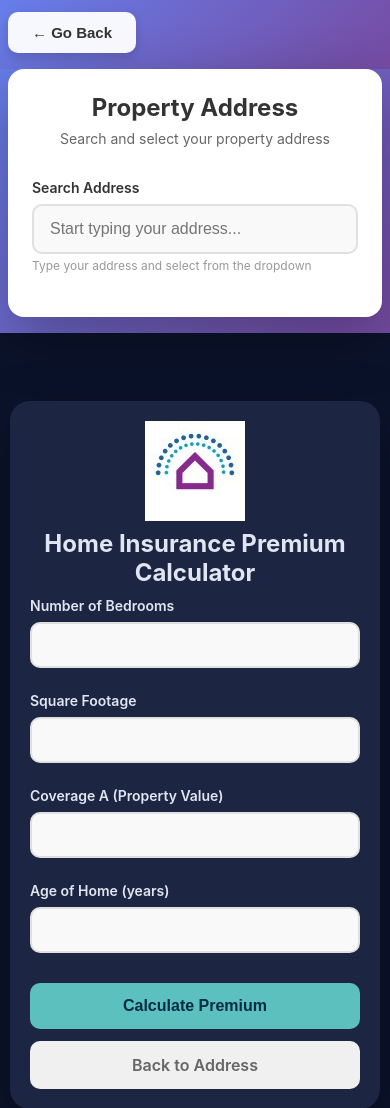
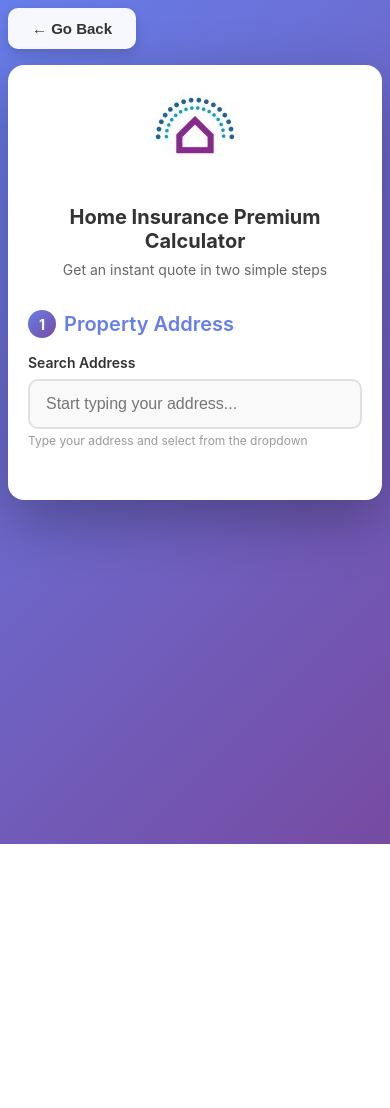
Before and after one commit to gabholli/premium-app-client-side, a website: page index.html in a window 390 px wide. Shown: the top 1108 px of the page. After the commit the page ends 844 px from the top, so only its background shows below. Drawn offline with Linux system fonts and the light colour scheme; some packages are replaced by stand-ins of ours.

Commit message:
Update index.html

```diff
--- a/index.html
+++ b/index.html
@@ -4,7 +4,7 @@
 <head>
     <meta charset="UTF-8">
     <meta name="viewport" content="width=device-width, initial-scale=1.0, maximum-scale=1.0, user-scalable=no">
-    <title>Address Form + Home Insurance Premium Calculator (SECURE)</title>
+    <title>Home Insurance Premium Calculator</title>
     <style>
         * {
             margin: 0;
@@ -14,17 +14,18 @@
 
         body {
             font-family: -apple-system, BlinkMacSystemFont, 'Segoe UI', Roboto, sans-serif;
-            background: #0b132b;
+            background: linear-gradient(135deg, #667eea 0%, #764ba2 100%);
             min-height: 100vh;
-            color: #e0e6f1;
+            padding: 1rem;
+            color: #333;
         }
 
         /* ========================================== */
         /* GO BACK BUTTON */
         /* ========================================== */
         .back-button-wrapper {
-            background: linear-gradient(135deg, #667eea 0%, #764ba2 100%);
-            padding: 1rem 1rem 0 1rem;
+            max-width: 700px;
+            margin: 0 auto 1rem auto;
         }
 
         .btn-go-back {
@@ -41,7 +42,6 @@
             gap: 8px;
             transition: all 0.3s ease;
             box-shadow: 0 4px 12px rgba(0, 0, 0, 0.15);
-            margin-bottom: 1rem;
         }
 
         .btn-go-back:hover {
@@ -55,16 +55,10 @@
         }
 
         /* ========================================== */
-        /* ADDRESS FORM SECTION - TOP */
+        /* MAIN CONTAINER */
         /* ========================================== */
-        .address-section {
-            width: 100%;
-            background: linear-gradient(135deg, #667eea 0%, #764ba2 100%);
-            padding: 0 1rem 2rem 1rem;
-        }
-
-        .address-container {
-            max-width: 600px;
+        .main-container {
+            max-width: 700px;
             margin: 0 auto;
             background: white;
             border-radius: 20px;
@@ -72,22 +66,57 @@
             box-shadow: 0 20px 60px rgba(0, 0, 0, 0.3);
         }
 
-        .address-title {
+        .header {
+            text-align: center;
+            margin-bottom: 2rem;
+        }
+
+        .logo-container {
+            margin-bottom: 1rem;
+        }
+
+        .main-title {
             font-size: clamp(1.5rem, 5vw, 2rem);
             font-weight: 700;
             color: #333;
             margin-bottom: 0.5rem;
-            text-align: center;
         }
 
-        .address-subtitle {
+        .subtitle {
             font-size: clamp(0.875rem, 3vw, 1rem);
             color: #666;
-            margin-bottom: 2rem;
-            text-align: center;
         }
 
-        /* Address Form Styles */
+        /* ========================================== */
+        /* ADDRESS SECTION */
+        /* ========================================== */
+        .section {
+            margin-bottom: 2rem;
+        }
+
+        .section-title {
+            font-size: 1.25rem;
+            font-weight: 600;
+            color: #667eea;
+            margin-bottom: 1rem;
+            display: flex;
+            align-items: center;
+            gap: 0.5rem;
+        }
+
+        .section-number {
+            display: inline-flex;
+            align-items: center;
+            justify-content: center;
+            width: 28px;
+            height: 28px;
+            background: linear-gradient(135deg, #667eea 0%, #764ba2 100%);
+            color: white;
+            border-radius: 50%;
+            font-size: 0.875rem;
+            font-weight: 700;
+        }
+
         .form-group {
             margin-bottom: 1.25rem;
         }
@@ -123,6 +152,34 @@
             box-shadow: 0 8px 24px rgba(0, 0, 0, 0.15);
             border: none;
             z-index: 9999 !important;
+        }
+
+        input[type="number"] {
+            width: 100%;
+            padding: 0.875rem 1rem;
+            border: 2px solid #e0e0e0;
+            border-radius: 10px;
+            font-size: max(16px, 1rem);
+            transition: all 0.3s ease;
+            background: #f9f9f9;
+            color: #333;
+        }
+
+        input[type="number"]:focus {
+            outline: none;
+            background: white;
+            box-shadow: 0 0 0 3px rgba(102, 126, 234, 0.1);
+            border-color: #667eea;
+        }
+
+        input[type="number"]:hover {
+            border-color: #c0c0c0;
+        }
+
+        .hint {
+            font-size: 0.75rem;
+            color: #999;
+            margin-top: 0.25rem;
         }
 
         .message {
@@ -161,132 +218,31 @@
         .success-message .address-preview {
             color: #666;
             font-size: 0.875rem;
-            margin-bottom: 0.5rem;
-        }
-
-        .success-message .redirect-notice {
-            color: #666;
-            font-size: 0.75rem;
-            font-style: italic;
-        }
-
-        .hint {
-            font-size: 0.75rem;
-            color: #999;
-            margin-top: 0.25rem;
         }
 
         /* ========================================== */
-        /* PREMIUM CALCULATOR SECTION - BOTTOM */
+        /* CALCULATOR SECTION */
         /* ========================================== */
-        .calculator-section {
-            min-height: 100vh;
-            padding: 20px;
-            display: flex;
-            align-items: center;
-            justify-content: center;
-        }
-
-        .calculator-container {
-            background: #1c2541;
-            border-radius: 20px;
-            box-shadow: 0 20px 60px rgba(0, 0, 0, 0.3);
-            max-width: 600px;
-            width: 100%;
-            padding: 40px;
-        }
-
-        .heading-container {
-            display: flex;
-            justify-content: center;
-            align-items: center;
-            margin-bottom: 1.5em;
-        }
-
-        .calculator-title {
-            margin-bottom: 10px;
-            font-size: 28px;
-            text-align: center;
-            color: #e0e6f1;
-        }
-
-        .subtitle {
-            text-align: center;
-            margin-bottom: 30px;
-            font-size: 14px;
-            color: #e0e6f1;
-        }
-
-        /* Address info display */
-        .address-info {
-            background: rgba(91, 192, 190, 0.1);
-            border: 2px solid #5bc0be;
-            border-radius: 10px;
-            padding: 1rem;
-            margin-bottom: 1.5rem;
+        .calculator-fields {
             display: none;
         }
 
-        .address-info.show {
+        .calculator-fields.show {
             display: block;
+            animation: slideIn 0.3s ease;
         }
 
-        .address-info-title {
-            font-size: 0.875rem;
-            font-weight: 600;
-            color: #5bc0be;
-            margin-bottom: 0.5rem;
+        .divider {
+            height: 2px;
+            background: linear-gradient(90deg, transparent, #e0e0e0, transparent);
+            margin: 2rem 0;
         }
 
-        .address-info-text {
-            font-size: 0.8125rem;
-            color: #e0e6f1;
-            line-height: 1.5;
-        }
-
-        /* Calculator form styles */
-        .calc-form-group {
-            margin-bottom: 24px;
-        }
-
-        .calc-label {
-            display: block;
-            margin-bottom: 8px;
-            font-weight: 600;
-            font-size: 14px;
-            color: #e0e6f1;
-        }
-
-        input[type="number"] {
+        /* ========================================== */
+        /* BUTTONS */
+        /* ========================================== */
+        .btn-primary {
             width: 100%;
-            padding: 12px 16px;
-            border: 2px solid #e0e0e0;
-            border-radius: 10px;
-            font-size: 16px;
-            transition: all 0.3s ease;
-            background: #f9f9f9;
-            color: #333;
-        }
-
-        input[type="number"]:focus {
-            outline: none;
-            background: white;
-            box-shadow: 0 0 0 3px rgba(91, 192, 190, 0.2);
-            border-color: #5bc0be;
-        }
-
-        input[type="number"]:hover {
-            border-color: #c0c0c0;
-        }
-
-        .calc-button-group {
-            display: flex;
-            gap: 12px;
-            margin-top: 30px;
-        }
-
-        .btn-calculate {
-            flex: 1;
             padding: 14px 24px;
             border: none;
             border-radius: 10px;
@@ -294,49 +250,32 @@
             font-weight: 600;
             cursor: pointer;
             transition: all 0.3s ease;
-            background: #5bc0be;
-            color: #062c43;
+            background: linear-gradient(135deg, #667eea 0%, #764ba2 100%);
+            color: white;
+            margin-top: 1.5rem;
         }
 
-        .btn-calculate:hover {
+        .btn-primary:hover:not(:disabled) {
             transform: translateY(-2px);
-            box-shadow: 0 10px 20px rgba(91, 192, 190, 0.3);
+            box-shadow: 0 4px 12px rgba(102, 126, 234, 0.4);
         }
 
-        .btn-calculate:active {
-            transform: translateY(0);
+        .btn-primary:disabled {
+            opacity: 0.5;
+            cursor: not-allowed;
         }
 
-        .btn-back {
-            flex: 1;
-            padding: 14px 24px;
-            border: none;
-            border-radius: 10px;
-            font-size: 16px;
-            font-weight: 600;
-            cursor: pointer;
-            transition: all 0.3s ease;
-            background: #f0f0f0;
-            color: #666;
-            text-decoration: none;
-            text-align: center;
-            display: flex;
-            align-items: center;
-            justify-content: center;
-        }
-
-        .btn-back:hover {
-            background: #e0e0e0;
-        }
-
+        /* ========================================== */
+        /* RESULT */
+        /* ========================================== */
         .result {
-            margin-top: 30px;
+            margin-top: 2rem;
             padding: 24px;
-            background: rgba(91, 192, 190, 0.1);
-            border: 2px solid #5bc0be;
+            background: linear-gradient(135deg, rgba(102, 126, 234, 0.1) 0%, rgba(118, 75, 162, 0.1) 100%);
+            border: 2px solid #667eea;
             border-radius: 12px;
             display: none;
-            animation: slideIn 0.3s ease;
+            text-align: center;
         }
 
         @keyframes slideIn {
@@ -353,22 +292,23 @@
 
         .result.show {
             display: block;
+            animation: slideIn 0.3s ease;
         }
 
         .result-label {
             font-size: 14px;
             margin-bottom: 8px;
-            color: #e0e6f1;
+            color: #666;
         }
 
         .result-value {
-            font-size: 36px;
+            font-size: 42px;
             font-weight: bold;
-            color: #5bc0be;
+            color: #667eea;
         }
 
         .result-currency {
-            font-size: 24px;
+            font-size: 28px;
         }
 
         .error {
@@ -386,12 +326,12 @@
         }
 
         /* Loading state */
-        .btn-calculate.loading {
+        .btn-primary.loading {
             position: relative;
             color: transparent;
         }
 
-        .btn-calculate.loading::after {
+        .btn-primary.loading::after {
             content: "";
             position: absolute;
             width: 20px;
@@ -400,9 +340,9 @@
             left: 50%;
             margin-left: -10px;
             margin-top: -10px;
-            border: 3px solid rgba(6, 44, 67, 0.3);
+            border: 3px solid rgba(255, 255, 255, 0.3);
             border-radius: 50%;
-            border-top-color: #062c43;
+            border-top-color: white;
             animation: spin 0.6s linear infinite;
         }
 
@@ -412,57 +352,31 @@
             }
         }
 
-        /* Responsive Design */
+        /* ========================================== */
+        /* RESPONSIVE DESIGN */
+        /* ========================================== */
         @media (max-width: 640px) {
-            .back-button-wrapper {
-                padding: 0.75rem 0.5rem 0 0.5rem;
+            body {
+                padding: 0.5rem;
             }
 
-            .address-section {
-                padding: 0 0.5rem 1rem 0.5rem;
-            }
-
-            .address-container {
+            .main-container {
                 padding: 24px;
                 border-radius: 16px;
             }
 
-            .calculator-container {
-                padding: 24px;
-            }
-
-            .calculator-title {
-                font-size: 24px;
+            .main-title {
+                font-size: 1.25rem;
             }
 
             .result-value {
-                font-size: 28px;
-            }
-
-            .calc-button-group {
-                flex-direction: column;
-            }
-
-            .heading-container {
-                flex-direction: column;
-                row-gap: 0.5em;
-                margin-bottom: 0;
+                font-size: 32px;
             }
         }
 
         @media (max-width: 400px) {
-            .calculator-section {
-                padding: 10px;
-            }
-
-            .calculator-container {
+            .main-container {
                 padding: 20px;
-            }
-        }
-
-        @media (max-width: 374px) {
-            .address-title {
-                font-size: 1.25rem;
             }
         }
     </style>
@@ -480,14 +394,25 @@
     </div>
 
     <!-- ========================================== -->
-    <!-- ADDRESS FORM SECTION (TOP) -->
+    <!-- MAIN CONTAINER -->
     <!-- ========================================== -->
-    <section class="address-section" id="addressSection">
-        <div class="address-container">
-            <h1 class="address-title">Property Address</h1>
-            <p class="address-subtitle">Search and select your property address</p>
+    <div class="main-container">
+        <!-- Header -->
+        <div class="header">
+            <div class="logo-container">
+                <img src="/mindhomeco_logo.jpg" alt="Mindhome logo" style="max-width: 150px;" />
+            </div>
+            <h1 class="main-title">Home Insurance Premium Calculator</h1>
+            <p class="subtitle">Get an instant quote in two simple steps</p>
+        </div>
 
-            <form id="addressForm">
+        <!-- Step 1: Address -->
+        <div class="section">
+            <h2 class="section-title">
+                <span class="section-number">1</span>
+                Property Address
+            </h2>
+
             <div class="form-group">
                 <label class="form-label" for="autocomplete">Search Address</label>
                 <input type="text" id="autocomplete" class="form-input"
@@ -501,55 +426,43 @@
             </div>
 
             <div id="successMessage" class="message success-message">
-                    <p>✓ Address selected successfully</p>
+                <p>✓ Address verified successfully</p>
                 <div class="address-preview" id="addressPreview"></div>
-                    <div class="redirect-notice">Redirecting to calculator...</div>
             </div>
-            </form>
-        </div>
-    </section>
-
-    <!-- ========================================== -->
-    <!-- PREMIUM CALCULATOR SECTION (BOTTOM) -->
-    <!-- ========================================== -->
-    <section class="calculator-section" id="calculatorSection">
-        <div class="calculator-container">
-            <div class="heading-container">
-                <img src="/mindhomeco_logo.jpg" alt="Mindhome logo" />
-                <h1 class="calculator-title">Home Insurance Premium Calculator</h1>
         </div>
 
-            <!-- Address Info Display -->
-            <div class="address-info" id="addressInfo">
-                <div class="address-info-title">📍 Property Address:</div>
-                <div class="address-info-text" id="addressInfoText"></div>
-            </div>
+        <!-- Step 2: Property Details (Hidden until address selected) -->
+        <div class="calculator-fields" id="calculatorFields">
+            <div class="divider"></div>
+
+            <div class="section">
+                <h2 class="section-title">
+                    <span class="section-number">2</span>
+                    Property Details
+                </h2>
 
                 <form id="premiumForm">
-                <div class="calc-form-group">
-                    <label class="calc-label" for="bedrooms">Number of Bedrooms</label>
+                    <div class="form-group">
+                        <label class="form-label" for="bedrooms">Number of Bedrooms</label>
                         <input type="number" id="bedrooms" name="bedrooms" min="1" max="10" step="1" required>
                     </div>
 
-                <div class="calc-form-group">
-                    <label class="calc-label" for="sqft">Square Footage</label>
+                    <div class="form-group">
+                        <label class="form-label" for="sqft">Square Footage</label>
                         <input type="number" id="sqft" name="sqft" min="500" max="10000" step="100" required>
                     </div>
 
-                <div class="calc-form-group">
-                    <label class="calc-label" for="coverage">Coverage A (Property Value)</label>
+                    <div class="form-group">
+                        <label class="form-label" for="coverage">Coverage A (Property Value)</label>
                         <input type="number" id="coverage" name="coverage" min="50000" max="2000000" step="10000" required>
                     </div>
 
-                <div class="calc-form-group">
-                    <label class="calc-label" for="age">Age of Home (years)</label>
+                    <div class="form-group">
+                        <label class="form-label" for="age">Age of Home (years)</label>
                         <input type="number" id="age" name="age" min="0" max="150" step="1" required>
                     </div>
 
-                <div class="calc-button-group">
-                    <button type="submit" class="btn-calculate">Calculate Premium</button>
-                    <a href="#addressSection" class="btn-back">Back to Address</a>
-                </div>
+                    <button type="submit" class="btn-primary">Calculate Premium</button>
                 </form>
 
                 <div id="error" class="error"></div>
@@ -561,7 +474,8 @@
                     </div>
                 </div>
             </div>
-    </section>
+        </div>
+    </div>
 
     <!-- ========================================== -->
     <!-- JAVASCRIPT -->
@@ -585,7 +499,7 @@
         }
 
         // ==========================================
-        // ADDRESS FORM LOGIC - AUTOCOMPLETE ONLY
+        // ADDRESS FORM LOGIC
         // ==========================================
 
         let autocomplete = null;
@@ -597,8 +511,7 @@
         const errorList = document.getElementById('errorList');
         const successMessage = document.getElementById('successMessage');
         const addressPreview = document.getElementById('addressPreview');
-        const addressInfo = document.getElementById('addressInfo');
-        const addressInfoText = document.getElementById('addressInfoText');
+        const calculatorFields = document.getElementById('calculatorFields');
 
         // Initialize Google Places Autocomplete
         function initAutocomplete() {
@@ -728,14 +641,15 @@
                         return;
                     }
 
-                    // Success! Show message and auto-redirect
+                    // Success! Show message and reveal calculator
                     selectedAddress = address;
                     showSuccess(address);
 
-                    // Automatically scroll to calculator after 1.5 seconds
+                    // Show calculator fields after small delay
                     setTimeout(() => {
-                        scrollToCalculator();
-                    }, 1500);
+                        calculatorFields.classList.add('show');
+                        calculatorFields.scrollIntoView({ behavior: 'smooth', block: 'nearest' });
+                    }, 500);
                 } else {
                     showError(['Address could not be verified. Please try a different address.']);
                 }
@@ -755,6 +669,7 @@
             });
             errorMessage.classList.add('show');
             successMessage.classList.remove('show');
+            calculatorFields.classList.remove('show');
         }
 
         // Show success message
@@ -771,28 +686,11 @@
             successMessage.classList.remove('show');
         }
 
-        // Scroll to calculator section
-        function scrollToCalculator() {
-            if (!selectedAddress) {
-                return;
-            }
-
-            // Show address in calculator section
-            const addressString = `${selectedAddress.street}<br>${selectedAddress.city}, ${selectedAddress.state} ${selectedAddress.zipCode}`;
-            addressInfoText.innerHTML = addressString;
-            addressInfo.classList.add('show');
-
-            // Scroll to calculator
-            document.getElementById('calculatorSection').scrollIntoView({
-                behavior: 'smooth',
-                block: 'start'
-            });
-        }
-
         // Reset on autocomplete input change
         autocompleteInput.addEventListener('input', function() {
             if (selectedAddress) {
                 selectedAddress = null;
+                calculatorFields.classList.remove('show');
                 clearMessages();
             }
         });
@@ -868,7 +766,7 @@
                 return;
             }
 
-            const submitBtn = document.querySelector('.btn-calculate');
+            const submitBtn = document.querySelector('.btn-primary');
             submitBtn.classList.add('loading');
 
             setTimeout(() => {
```
Lines whose indentation alone changed are shown as unchanged.
